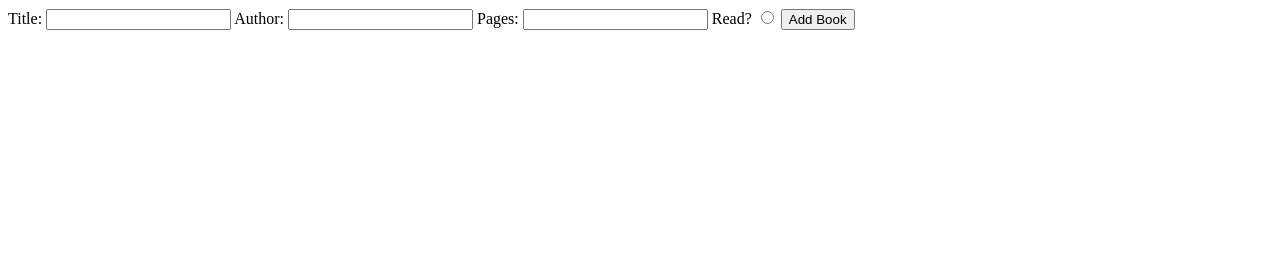
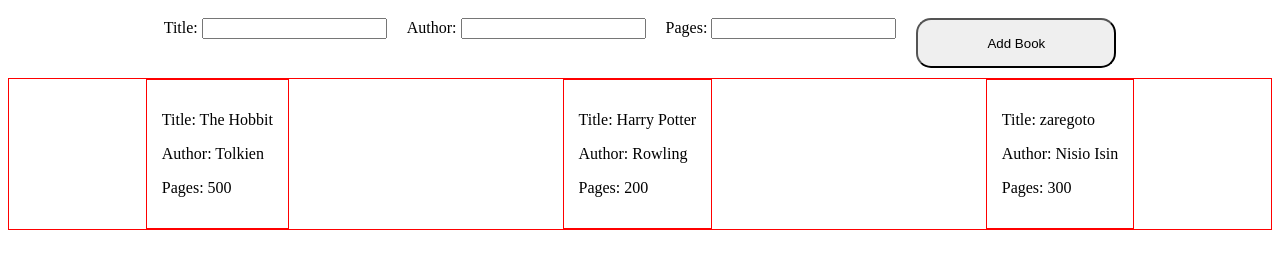
Before and after one commit to kaerukuujo/book-library, a plain HTML site: page index.html in a window 1280 px wide. Drawn offline with Linux system fonts and the light colour scheme.

Commit message:
more javascript, another refactor incoming

```diff
--- a/index.html
+++ b/index.html
@@ -9,26 +9,22 @@
     <script src="script.js" defer></script>
 </head>
 <body>
-    <div class="addBook">
-        <label for="title">
-            Title:
-            <input type="text" id="title" name="title">
-        </label>
-        <label for="author">
-            Author:
-            <input type="text" id="author" name="author">
-        </label>
-        <label for="pages">
-            Pages:
-            <input type="number" id="pages" name="pages">
-        </label>
-        <label for="read">
-            Read?
-            <input type="radio" id="read" name="read">
-        </label>
-        <button class="addBook">Add Book</button>
+   <section class="addBook">
+    <div class="inputBox">
+        <label for="title">Title:</label>
+        <input type="text" name="title" id="title">
     </div>
-    <div class="libraryDisplay">
+    <div class="inputBox">
+        <label for="author">Author:</label>
+        <input type="text" name="author" id="author">
     </div>
+    <div class="inputBox">
+        <label for="pages">Pages:</label>
+        <input type="number" name="pages" id="pages">
+    </div>
+    <button class="addBtn">Add Book</button>
+   </section>
+   <section class="display">
+   </section>
 </body>
 </html>
--- a/script.js
+++ b/script.js
@@ -1,20 +1,20 @@
-let myLibrary = [];
-const library = document.getElementsByClassName(libraryDisplay)[0];
-let brtn = document.getElementsByClassName('addBook')[0];
-brtn.addEventListener("click", clicked);
+const hobbit = new Book("The Hobbit", "Tolkien", 500, true);
+const harryPotter = new Book("Harry Potter", "Rowling", 200, true);
+const zaregoto = new Book("zaregoto", "Nisio Isin", 300, true);
 
-let title = null;
-let author = null;
-let pages = null;
-let read = false;
+let libraryDisplay = document.getElementsByClassName('display')[0];
 
-function clicked(){
-    title = document.getElementById(title).value;
-    author = document.getElementById(author).value;
-    pages = document.getElementById(pages).value;
-    read = document.getElementById(read).value;
+let myLibrary = [hobbit, harryPotter, zaregoto];
 
-    addBookToLibrary(Book(title, author, pages, read));
+let addBut = document.querySelector("button");
+addBut.addEventListener("click", addBookToLibrary());
+
+function addBookToLibrary(){
+    const title = document.getElementById('title').value;
+    const author = document.getElementById('author').value;
+    const pages = document.getElementById('pages').value;
+    const newBook = Book(title, author, pages, false)
+    myLibrary.push(newBook);
 }
 
 function Book(title, author, pages, read){
@@ -24,14 +24,22 @@ function Book(title, author, pages, read){
     this.read = read;
 }
 
-function addBookToLibrary(book){
+for(let i = 0; i < myLibrary.length; i++){
+    let displayBook = document.createElement('div');
+    let bookTitle = document.createElement("p");
+    const bookTitleText = document.createTextNode(`Title: ${myLibrary[i].title}`);
+    bookTitle.appendChild(bookTitleText);
+    let bookAuthor = document.createElement("p");
+    const bookAuthorText = document.createTextNode(`Author: ${myLibrary[i].author}`);
+    bookAuthor.appendChild(bookAuthorText);
+    let bookPages = document.createElement("p");
+    const bookPagesText = document.createTextNode(`Pages: ${myLibrary[i].pages}`);
+    bookPages.appendChild(bookPagesText);
+    displayBook.appendChild(bookTitle);
+    displayBook.appendChild(bookAuthor);
+    displayBook.appendChild(bookPages);
+    displayBook.setAttribute("class", "displayBook");
+    libraryDisplay.appendChild(displayBook);
+}
 
-    let book = document.createElement(div.book);
-    const para = document.createElement("p");
-    const bookTitle = book.title;
-    const bookAuthor = book.author;
-    const bookPages = book.pages;
-    const bookRead = book.read;
-    para.appendChild(bookTitle, bookAuthor, bookPages, bookRead);
-    library.appendChild(book);
-}
+console.log(hobbit);
--- a/style.css
+++ b/style.css
@@ -0,0 +1,35 @@
+.addBook {
+    display: flex;
+    justify-content: center;
+    flex-wrap: wrap;
+}
+
+.inputBox {
+    padding: 10px;
+}
+
+button {
+    margin: 10px;
+    min-width: 200px;
+    height: 50px;
+    border-radius: 15px;
+}
+
+.display {
+    border: 1px solid red;
+    display: flex;
+    justify-content: space-around;
+}
+
+.newBook {
+    border: 1px solid red;
+    display: flex;
+    flex-wrap: wrap;
+    width: 200px;
+    height: 300px;
+}
+
+.displayBook {
+    border: 1px solid red;
+    padding: 15px;
+}
```
